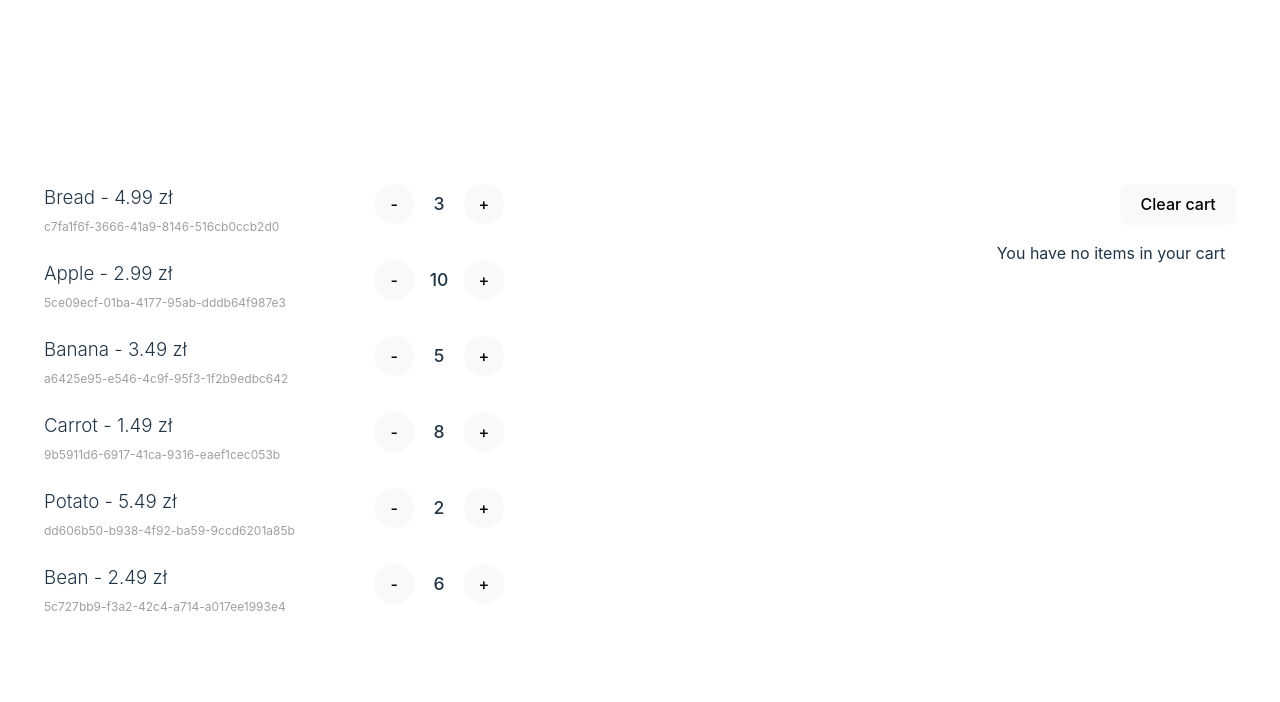
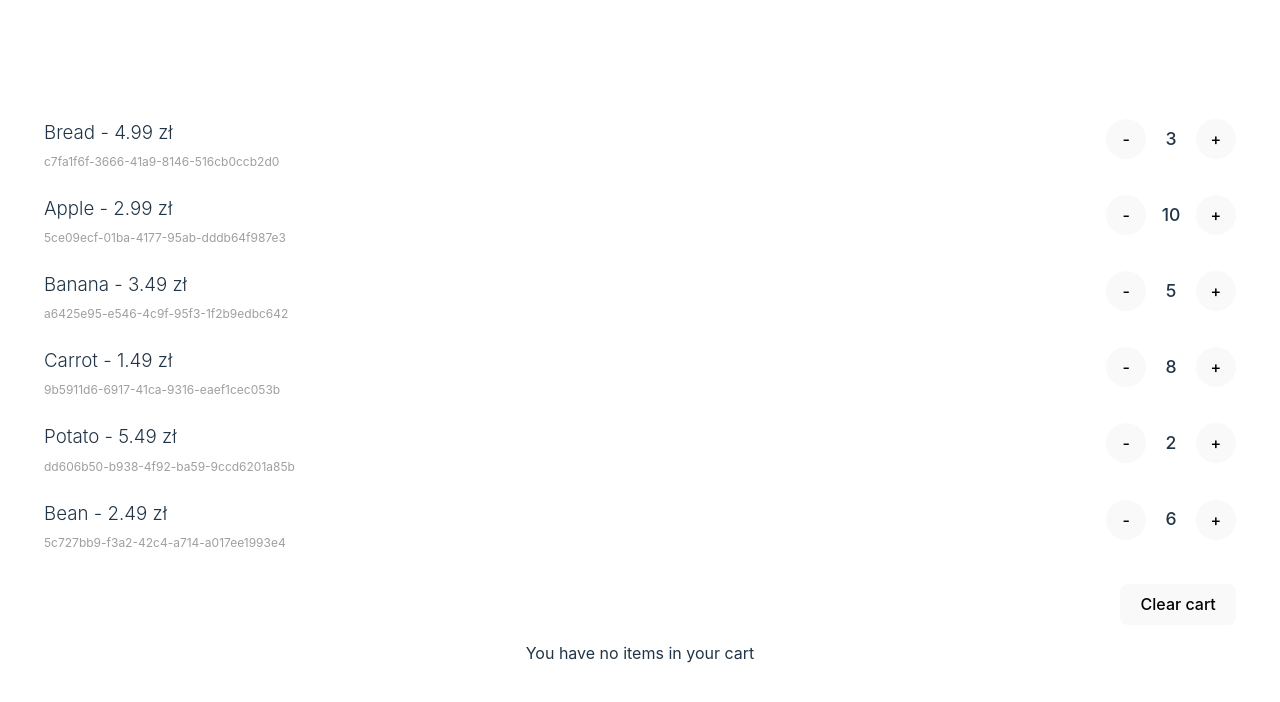
Before and after one commit to lukaasz555/02-states-handling, a React (Vite) app in the folder 01-reducer-tutorial/: page / in a window 1280 px wide. Shown: the top 702 px of the page. Built offline with nearby package versions, Linux system fonts and the light colour scheme.

Commit message:
quick cleanup + layout update

```diff
--- a/01-reducer-tutorial/src/components/ProductItem/ProductItem.css
+++ b/01-reducer-tutorial/src/components/ProductItem/ProductItem.css
@@ -7,6 +7,7 @@
 	border-radius: 8px;
 	width: 100%;
 	min-width: 250px;
+	box-sizing: inherit;
 }
 
 .product__details h3 {
--- a/01-reducer-tutorial/src/components/ProductsList/ProductsList.css
+++ b/01-reducer-tutorial/src/components/ProductsList/ProductsList.css
@@ -1,7 +1,7 @@
 .productslist__wrapper {
 	display: flex;
+	box-sizing: inherit;
 	flex-direction: column;
 	row-gap: 0.5em;
 	width: 100%;
-	max-width: 460px;
 }
--- a/01-reducer-tutorial/src/components/Summary/Summary.css
+++ b/01-reducer-tutorial/src/components/Summary/Summary.css
@@ -2,12 +2,13 @@
 	display: flex;
 	flex-direction: column;
 	min-width: 250px;
-	max-width: 460px;
 	height: 100%;
 	padding: 0.5em 0.75em;
 	border-radius: 8px;
 	background: rgba(255, 255, 255, 0.05);
-	margin-left: 2em;
+	width: 100%;
+	margin-top: 1em;
+	box-sizing: inherit;
 }
 
 .summery__tools {
--- a/01-reducer-tutorial/src/views/Checkout/Checkout.css
+++ b/01-reducer-tutorial/src/views/Checkout/Checkout.css
@@ -1,7 +1,8 @@
 .checkout__wrapper {
+	display: flex;
+	flex-direction: column;
+	align-items: center;
+	padding: 1em;
 	width: 100%;
-	height: 100%;
-	display: flex;
-	justify-content: space-between;
-	align-items: flex-start;
+	box-sizing: border-box;
 }
```
Also changed, not shown: 01-reducer-tutorial/src/components/Summary/Summary.tsx (+1 -13 lines).
